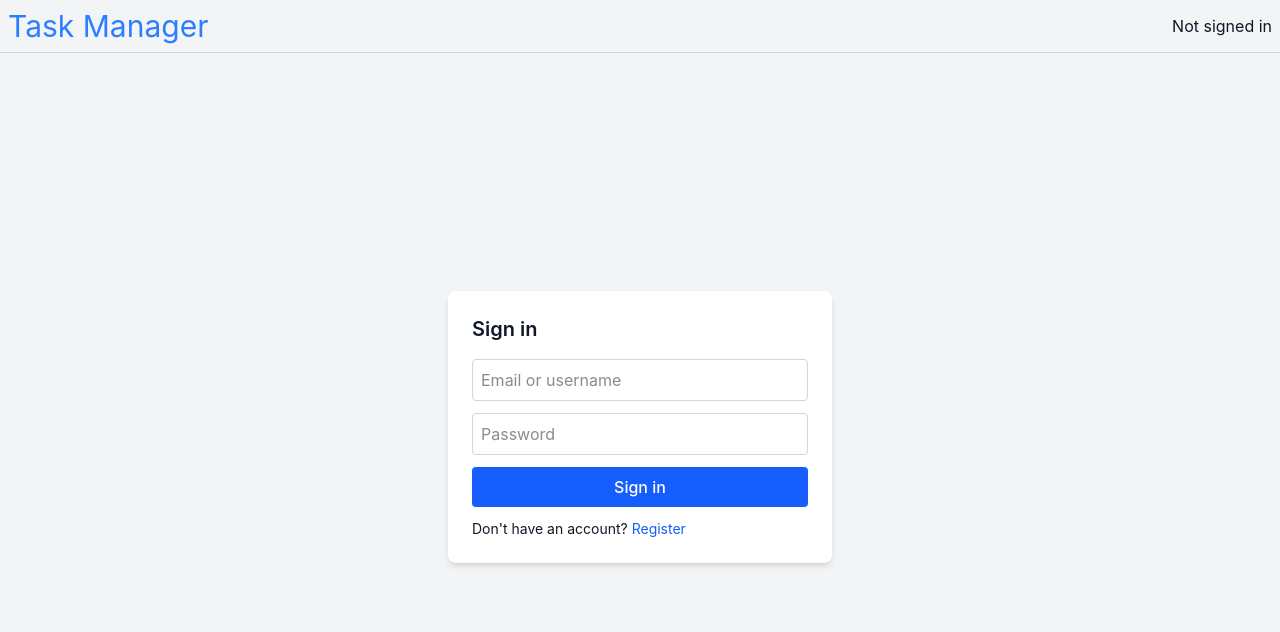
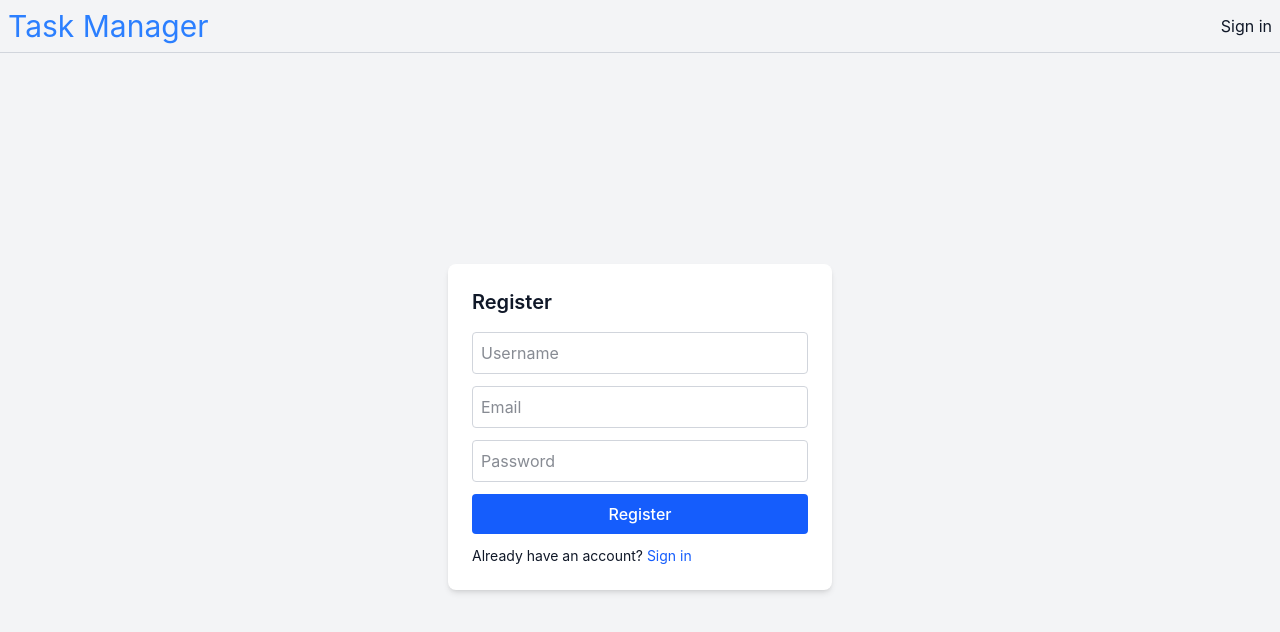
Before and after one commit to ChristopherJamesL/task-manager, a React (Vite) app in the folder client/: page /register in a window 1280 px wide. Shown: the top 632 px of the page. Built offline with nearby package versions, Linux system fonts and the light colour scheme; no server answers.

Commit message:
Implement react router and refactor conditional rendering

```diff
--- a/client/package.json
+++ b/client/package.json
@@ -15,6 +15,7 @@
     "axios": "^1.15.2",
     "react": "^19.2.5",
     "react-dom": "^19.2.5",
+    "react-router": "^7.14.2",
     "tailwindcss": "^4.2.4"
   },
   "devDependencies": {
--- a/client/src/App.tsx
+++ b/client/src/App.tsx
@@ -1,28 +1,31 @@
-import { useState } from "react";
-import { useAuth } from "./features/auth/context/AuthContext";
+import { Routes, Route } from "react-router";
 import Navbar from "./components/layout/Navbar";
 import SigninPage from "./features/auth/pages/SignInPage";
 import RegisterPage from "./features/auth/pages/RegisterPage";
+import ProtectedRoute from "./routes/ProtectedRoute";
+
+function Dashboard() {
+  return <h2>Welcome to your dashboard</h2>;
+}
 
 export default function App() {
-  const [mode, setMode] = useState<"signin" | "register">("signin");
-  const { authStatus } = useAuth();
-
   return (
     <div className="min-h-screen flex flex-col">
       <Navbar />
       <main className="flex-1 flex items-center justify-center">
-        {authStatus === "booting" ? (
-          <div>Loading...</div>
-        ) : authStatus === "authenticated" ? (
-          <div>
-            <h2>Welcome to your dashboard</h2>
-          </div>
-        ) : mode === "signin" ? (
-          <SigninPage onSwitch={() => setMode("register")} />
-        ) : (
-          <RegisterPage onSwitch={() => setMode("signin")} />
-        )}
+        <Routes>
+          <Route path="/signin" element={<SigninPage />} />
+          <Route path="/register" element={<RegisterPage />} />
+
+          <Route
+            path="/"
+            element={
+              <ProtectedRoute>
+                <Dashboard />
+              </ProtectedRoute>
+            }
+          />
+        </Routes>
       </main>
     </div>
   );
--- a/client/src/components/layout/Navbar.tsx
+++ b/client/src/components/layout/Navbar.tsx
@@ -1,4 +1,5 @@
 import { useState } from "react";
+import { Link } from "react-router";
 import { useAuth } from "../../features/auth/context/AuthContext";
 
 export default function Navbar() {
@@ -40,7 +41,7 @@ export default function Navbar() {
             Logout
           </button>
         ) : (
-          <span>Not signed in</span>
+          <Link to="/signin">Sign in</Link>
         )}
       </span>
     </div>
--- a/client/src/features/auth/pages/RegisterPage.tsx
+++ b/client/src/features/auth/pages/RegisterPage.tsx
@@ -1,14 +1,17 @@
 import { useState } from "react";
+import { Link, useNavigate } from "react-router";
 import { useAuth } from "../context/AuthContext";
 import AuthCard from "../components/AuthCard";
 import Button from "../../../components/Button";
 import Input from "../../../components/Input";
 
-export default function RegisterPage({ onSwitch }: { onSwitch: () => void }) {
+export default function RegisterPage() {
   const [username, setUsername] = useState("");
   const [email, setEmail] = useState("");
   const [password, setPassword] = useState("");
   const [loading, setLoading] = useState(false);
+
+  const navigate = useNavigate();
 
   const { register } = useAuth();
 
@@ -19,6 +22,7 @@ export default function RegisterPage({ onSwitch }: { onSwitch: () => void }) {
       const user = await register({ username, email, password });
 
       console.log("Registered + logged in: ", user);
+      navigate("/");
     } catch (err) {
       console.log("Register failed: ", err);
     } finally {
@@ -54,8 +58,8 @@ export default function RegisterPage({ onSwitch }: { onSwitch: () => void }) {
       </Button>
       <p className="mt-3 text-sm">
         Already have an account?{" "}
-        <button className="text-blue-600 cursor-pointer" onClick={onSwitch}>
-          Sign in
+        <button className="text-blue-600 cursor-pointer">
+          <Link to="/signin">Sign in</Link>
         </button>
       </p>
     </AuthCard>
--- a/client/src/features/auth/pages/SignInPage.tsx
+++ b/client/src/features/auth/pages/SignInPage.tsx
@@ -1,13 +1,16 @@
 import { useState } from "react";
+import { Link, useNavigate } from "react-router";
 import { useAuth } from "../context/AuthContext";
 import AuthCard from "../components/AuthCard";
 import Button from "../../../components/Button";
 import Input from "../../../components/Input";
 
-export default function SigninPage({ onSwitch }: { onSwitch: () => void }) {
+export default function SigninPage() {
   const [identifier, setIdentifier] = useState("");
   const [password, setPassword] = useState("");
   const [loading, setLoading] = useState(false);
+
+  const navigate = useNavigate();
 
   const { signIn } = useAuth();
 
@@ -22,6 +25,7 @@ export default function SigninPage({ onSwitch }: { onSwitch: () => void }) {
       console.log("Signed in as: ", user.username);
       setIdentifier("");
       setPassword("");
+      navigate("/");
     } catch (err) {
       console.log("Sign in failed: ", err);
     } finally {
@@ -54,8 +58,8 @@ export default function SigninPage({ onSwitch }: { onSwitch: () => void }) {
 
         <p className="mt-3 text-sm">
           Don't have an account?{" "}
-          <button className="text-blue-600 cursor-pointer" onClick={onSwitch}>
-            Register
+          <button className="text-blue-600 cursor-pointer">
+            <Link to="/register">Register</Link>
           </button>
         </p>
       </form>
--- a/client/src/main.tsx
+++ b/client/src/main.tsx
@@ -1,5 +1,6 @@
 import { StrictMode } from "react";
 import { createRoot } from "react-dom/client";
+import { BrowserRouter } from "react-router";
 import { QueryClient, QueryClientProvider } from "@tanstack/react-query";
 import { AuthProvider } from "./features/auth/context/AuthContext.tsx";
 import App from "./App.tsx";
@@ -9,10 +10,12 @@ const queryClient = new QueryClient();
 
 createRoot(document.getElementById("root")!).render(
   <StrictMode>
-    <QueryClientProvider client={queryClient}>
-      <AuthProvider>
-        <App />
-      </AuthProvider>
-    </QueryClientProvider>
+    <BrowserRouter>
+      <QueryClientProvider client={queryClient}>
+        <AuthProvider>
+          <App />
+        </AuthProvider>
+      </QueryClientProvider>
+    </BrowserRouter>
   </StrictMode>,
 );
--- /dev/null
+++ b/client/src/routes/ProtectedRoute.tsx
@@ -0,0 +1,22 @@
+import { Navigate } from "react-router";
+import { useAuth } from "../features/auth/context/AuthContext";
+
+export default function ProtectedRoute({
+  children,
+}: {
+  children: React.ReactNode;
+}) {
+  const { authStatus } = useAuth();
+
+  if (authStatus === "booting") return <div>Loading...</div>;
+
+  if (authStatus !== "authenticated") {
+    console.log(
+      "protected route hit, authenticated false, re-routing to signin",
+    );
+
+    return <Navigate to="/signin" replace />;
+  }
+
+  return children;
+}
```
Also changed, not shown: 1 other file (tests, documents, lock files or other folders).
